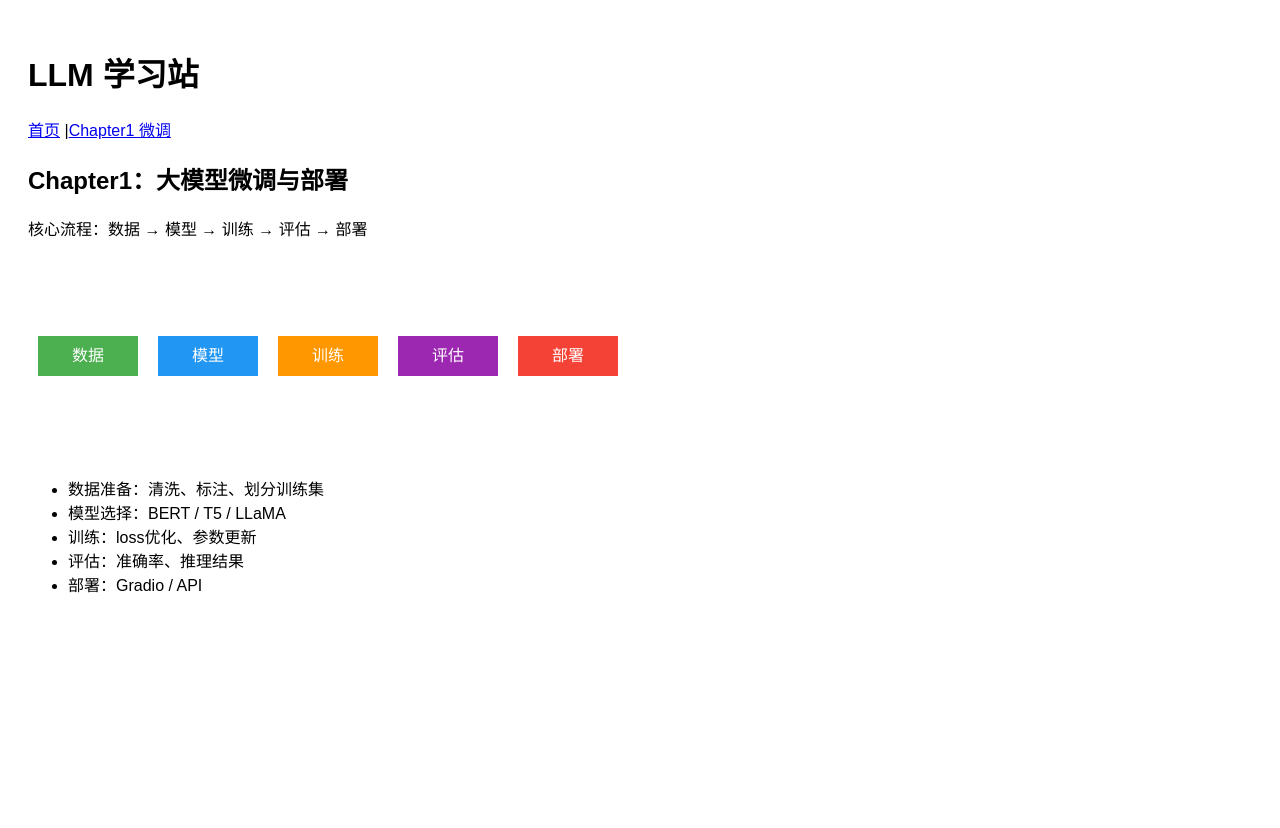
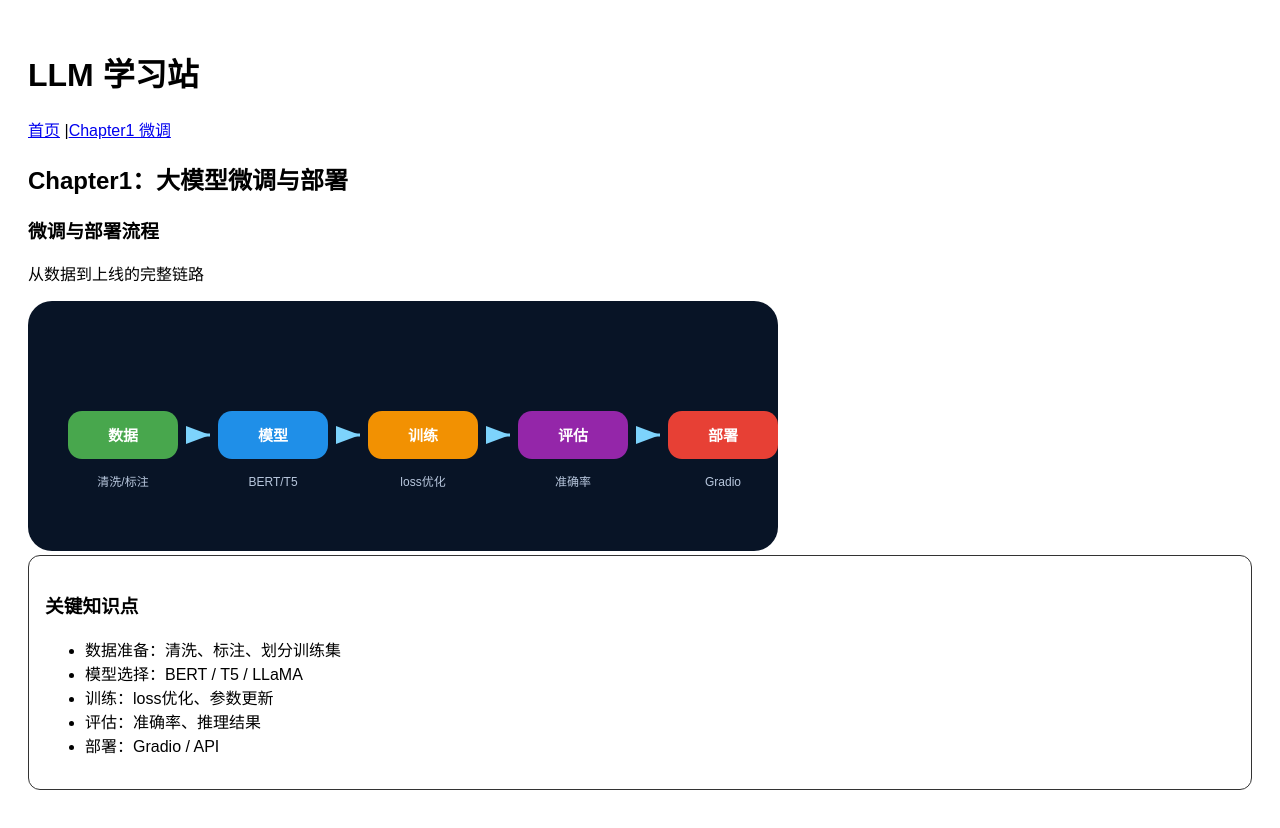
Before and after one commit to Culaccino9/damoxing-xuexi, a React (Vite) app: page /chapter1 in a window 1280 px wide. Before the commit the page ends 800 px from the top, so only its background shows below. Built offline with nearby package versions, Linux system fonts and the light colour scheme.

Commit message:
refactor: use FlowDiagram + KnowledgeCard

```diff
--- a/src/pages/chapter1.jsx
+++ b/src/pages/chapter1.jsx
@@ -1,33 +1,33 @@
+import FlowDiagram from '../components/FlowDiagram.jsx'
+import KnowledgeCard from '../components/KnowledgeCard.jsx'
+
 export default function Chapter1(){
   return (
     <div>
       <h2>Chapter1：大模型微调与部署</h2>
-      <p>核心流程：数据 → 模型 → 训练 → 评估 → 部署</p>
 
-      <svg width="600" height="200">
-        <rect x="10" y="80" width="100" height="40" fill="#4CAF50" />
-        <text x="60" y="105" fill="#fff" textAnchor="middle">数据</text>
+      <FlowDiagram
+        title="微调与部署流程"
+        description="从数据到上线的完整链路"
+        steps={[
+          { label: '数据', note: '清洗/标注' },
+          { label: '模型', note: 'BERT/T5' },
+          { label: '训练', note: 'loss优化' },
+          { label: '评估', note: '准确率' },
+          { label: '部署', note: 'Gradio' }
+        ]}
+      />
 
-        <rect x="130" y="80" width="100" height="40" fill="#2196F3" />
-        <text x="180" y="105" fill="#fff" textAnchor="middle">模型</text>
-
-        <rect x="250" y="80" width="100" height="40" fill="#FF9800" />
-        <text x="300" y="105" fill="#fff" textAnchor="middle">训练</text>
-
-        <rect x="370" y="80" width="100" height="40" fill="#9C27B0" />
-        <text x="420" y="105" fill="#fff" textAnchor="middle">评估</text>
-
-        <rect x="490" y="80" width="100" height="40" fill="#F44336" />
-        <text x="540" y="105" fill="#fff" textAnchor="middle">部署</text>
-      </svg>
-
-      <ul>
-        <li>数据准备：清洗、标注、划分训练集</li>
-        <li>模型选择：BERT / T5 / LLaMA</li>
-        <li>训练：loss优化、参数更新</li>
-        <li>评估：准确率、推理结果</li>
-        <li>部署：Gradio / API</li>
-      </ul>
+      <KnowledgeCard
+        title="关键知识点"
+        points={[
+          '数据准备：清洗、标注、划分训练集',
+          '模型选择：BERT / T5 / LLaMA',
+          '训练：loss优化、参数更新',
+          '评估：准确率、推理结果',
+          '部署：Gradio / API'
+        ]}
+      />
     </div>
   )
 }
```
